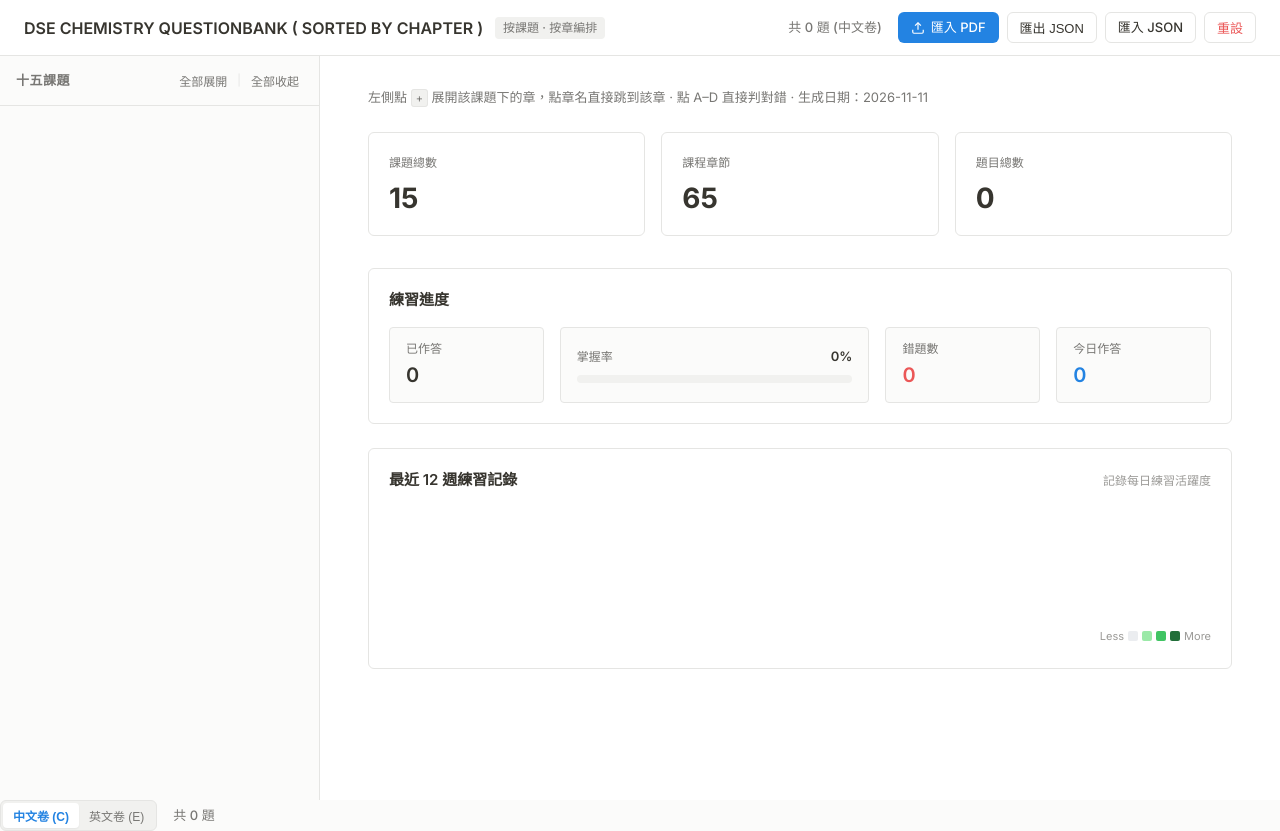
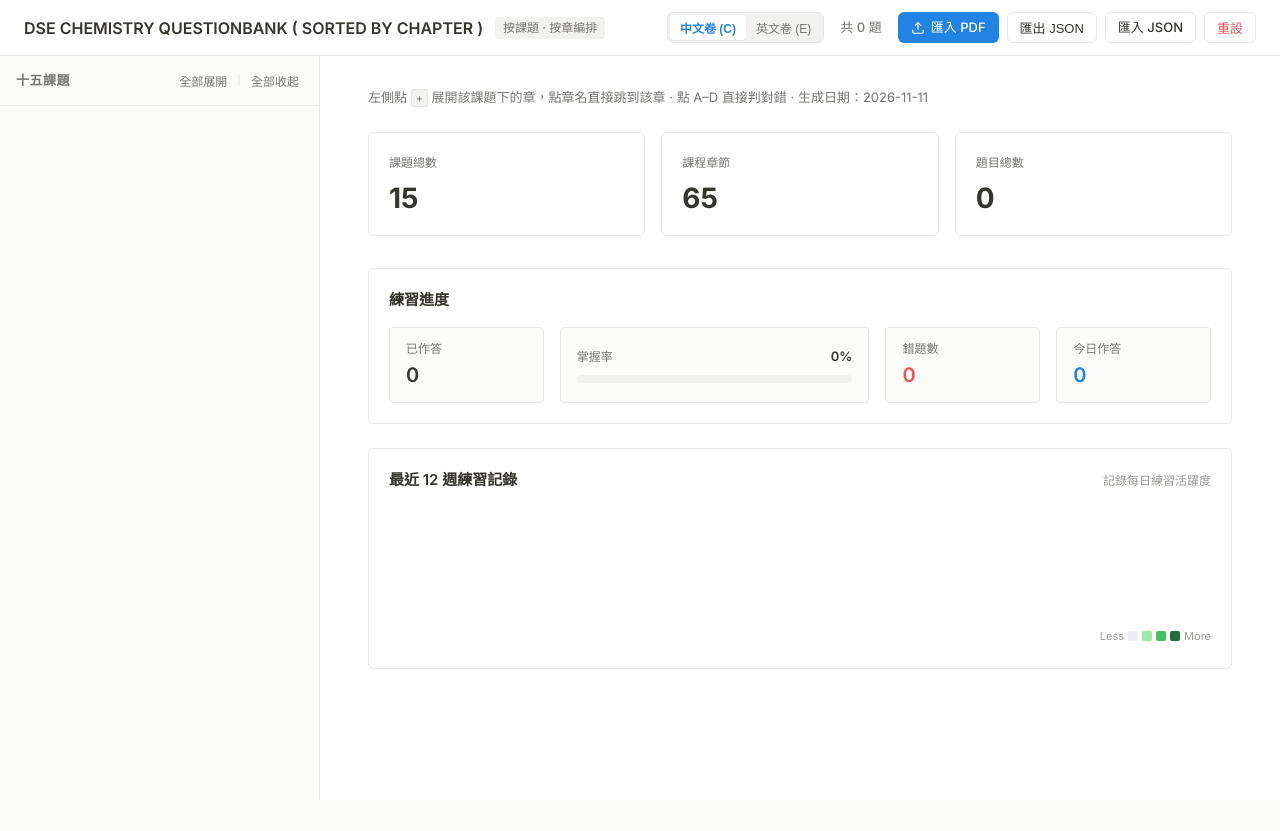
Before and after one commit to Wesley67123a/chem, a plain HTML site: page index.html in a window 1280 px wide. After the commit the page ends 800 px from the top, so only its background shows below. Drawn offline with nearby package versions, Linux system fonts and the light colour scheme; a script that the page names is missing.

Commit message:
Update index.html

```diff
--- a/index.html
+++ b/index.html
@@ -35,7 +35,13 @@
       <span class="nav-badge">按課題 · 按章編排</span>
     </div>
     <div class="nav-right">
-      <span class="question-count" id="totalQuestionsCount">共 0 題 (中文卷)</span>
+      <!-- 語言切換按鈕 -->
+      <div class="lang-switch-wrap">
+        <button id="langBtnC" class="lang-btn active" data-lang="c">中文卷 (C)</button>
+        <button id="langBtnE" class="lang-btn" data-lang="e">英文卷 (E)</button>
+      </div>
+      <span class="question-count" id="totalQuestionsCount">共 0 題</span>
+
       <div class="action-buttons">
         <label for="pdfUploadInput" class="btn btn-primary" title="上傳包含題目的 PDF">
           <svg width="14" height="14" viewBox="0 0 24 24" fill="none" stroke="currentColor" stroke-width="2"><path d="M21 15v4a2 2 0 0 1-2 2H5a2 2 0 0 1-2-2v-4"/><polyline points="17 8 12 3 7 8"/><line x1="12" y1="3" x2="12" y2="15"/></svg>
@@ -175,16 +181,9 @@
   <!-- 自定義浮動 Tooltip (給熱力圖使用) -->
   <div id="customTooltip" class="custom-tooltip"></div>
 
+  <!-- 外部套件與腳本載入區 -->
+  <script src="https://cdnjs.cloudflare.com/ajax/libs/mammoth/1.6.0/mammoth.browser.min.js"></script>
+  <script src="https://cdnjs.cloudflare.com/ajax/libs/html2canvas/1.4.1/html2canvas.min.js"></script>
   <script src="app.js"></script>
 </body>
 </html>
-    <div class="nav-right">
-      <div class="lang-switch-wrap">
-        <button id="langBtnC" class="lang-btn active" data-lang="c">中文卷 (C)</button>
-        <button id="langBtnE" class="lang-btn" data-lang="e">英文卷 (E)</button>
-      </div>
-      <span class="question-count" id="totalQuestionsCount">共 0 題</span>
-    </div>
-<script src="https://cdnjs.cloudflare.com/ajax/libs/mammoth/1.6.0/mammoth.browser.min.js"></script>
-<script src="https://cdnjs.cloudflare.com/ajax/libs/mammoth/1.6.0/mammoth.browser.min.js"></script>
-<script src="https://cdnjs.cloudflare.com/ajax/libs/html2canvas/1.4.1/html2canvas.min.js"></script>
```
